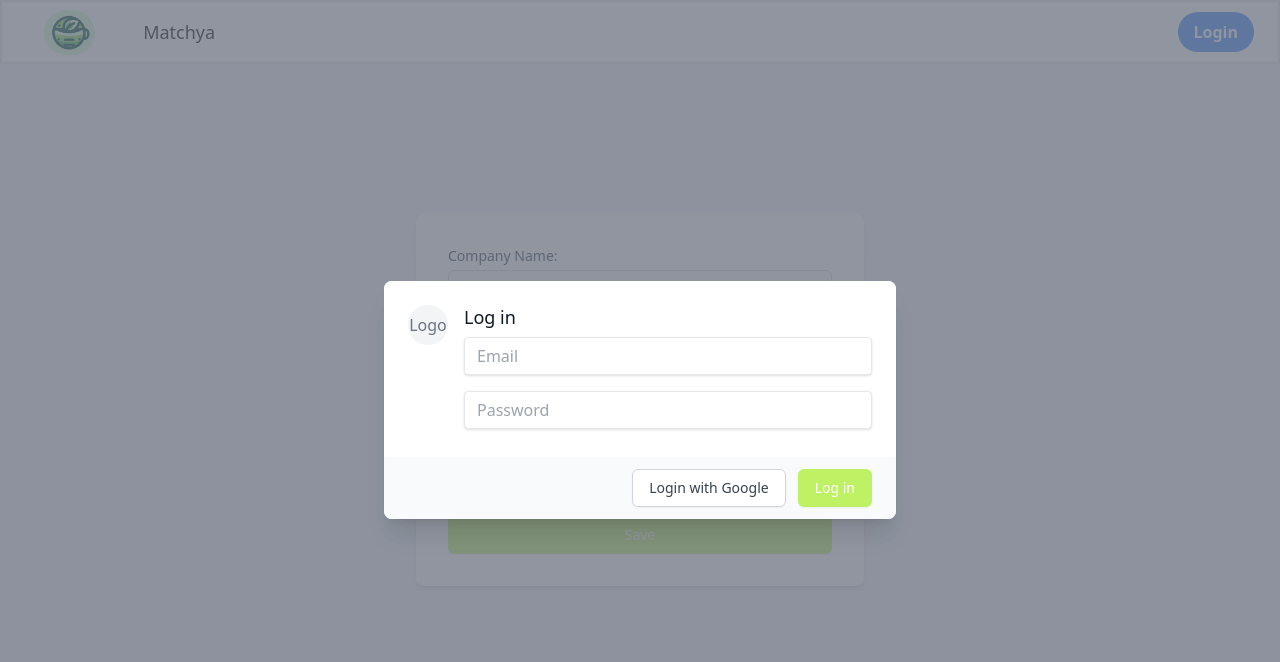
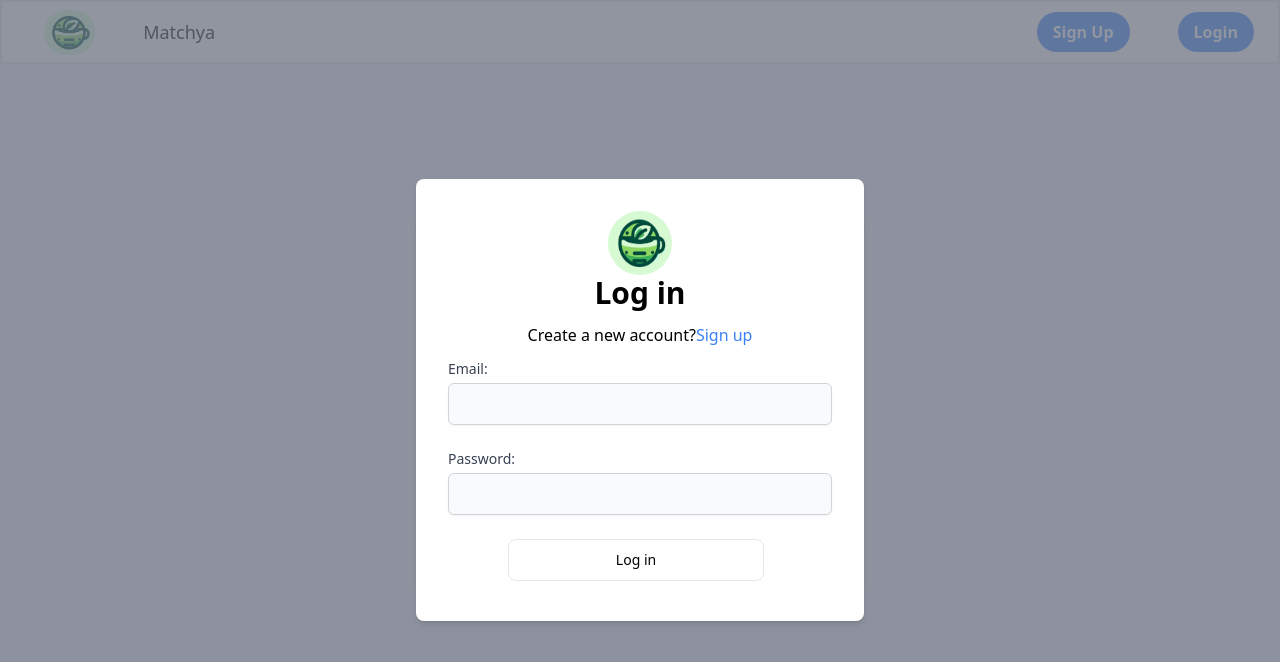
Before and after one commit to matchya/matchya, a React (Vite) app in the folder matchya-web/: page /settings in a window 1280 px wide. Both pictures are taken after a click on the button "Login". Shown: the top 662 px of the page. Built offline with nearby package versions, Linux system fonts and the light colour scheme.

Commit message:
componentize auth modal

```diff
--- /dev/null
+++ b/matchya-web/src/components/AuthModal.tsx
@@ -0,0 +1,79 @@
+import FormInput from "./FormInput";
+import Button from "./Button";
+import matchIcon from "../assets/matchya-icon.png";
+import { useState } from "react";
+
+interface Props {
+  type: string // 'login' or 'signup'
+  action: (...args: string[]) => void // login or signup function
+  close: () => void
+  switchModal: () => void
+}
+
+const AuthModal = ({ type, action, close, switchModal }: Props) => {
+  const [companyName, setCompanyName] = useState('');
+  const [email, setEmail] = useState('');
+  const [githubUrl, setGithubUrl] = useState('');
+  const [password, setPassword] = useState('');
+
+
+  const clickOutside = (event: React.MouseEvent<HTMLDivElement, MouseEvent>) => {
+    if ((event.target as HTMLDivElement).id === 'outside') {
+      close();
+    }
+  }
+
+  const handleSubmit = (event: React.FormEvent<HTMLFormElement>) => {
+    event.preventDefault();
+    if (type === 'login') {
+      action(email, password);
+    } else {
+      action(companyName, email, githubUrl, password);
+    }
+  }
+
+  return (
+    <div className="fixed inset-0 bg-gray-500 bg-opacity-75 flex justify-center items-center"
+      id="outside"
+      onClick={clickOutside}
+    >
+      <div className="p-8 bg-white shadow-md rounded-lg w-full max-w-md">
+        <img className="h-16 w-16 rounded-full mx-auto" src={ matchIcon } />
+        <h1 className="text-3xl font-bold text-center">
+          {type === 'login' ? 'Log in' : 'Sign up'}
+        </h1>
+
+        {type === 'login' ?
+          (
+            <p className="text-center my-3">Create a new account?
+                <span className="text-blue-500 cursor-pointer" onClick={switchModal}>Sign up</span>
+            </p>
+          ) :
+          (
+            <p className="text-center my-3">Already have an account?
+              <span className="text-blue-500 cursor-pointer" onClick={switchModal}>Log in</span>
+            </p>
+          )
+        }
+
+          <form onSubmit={handleSubmit} className="space-y-6">
+            {
+              type === 'signup' &&
+              <FormInput label="Company Name" id="company-name" type="text" className="my-3" value={companyName} onChange={(e) => setCompanyName(e.target.value)} />
+            }
+              <FormInput label="Email" id="email" type="email" className="my-3" value={email} onChange={(e) => setEmail(e.target.value)} />
+              <FormInput label="Password" id="password" type="password" className="mt-3" value={password} onChange={(e) => setPassword(e.target.value)} />
+            {
+              type === 'signup' &&
+              <FormInput label="GitHub Account URL" id="github-url" type="url" className="mt-3" value={githubUrl} onChange={(e) => {setGithubUrl(e.target.value)}} />
+            }
+            <div className="flex justify-center w-full">
+              <Button text={type === 'login' ? 'Log in' : 'Sign up'} color="green" className="w-2/3" />
+            </div>
+          </form>
+        </div>
+    </div>
+  );
+};
+
+export default AuthModal;
--- /dev/null
+++ b/matchya-web/src/components/Button.tsx
@@ -0,0 +1,18 @@
+interface Props {
+    text: string;
+    color?: string;
+    className?: string;
+    onClick?: () => void;
+}
+
+const Button = ({ text, color, className, onClick }: Props) => {
+    return (
+        <button
+            className={`text-${color}-700 hover:text-white border border-${color}-700 hover:bg-${color}-800 focus:ring-4 focus:outline-none focus:ring-${color}-300 font-medium rounded-lg text-sm px-5 py-2.5 text-center me-2 mb-2 dark:border-${color}-500 dark:text-${color}-500 dark:hover:text-white dark:hover:bg-${color}-600 dark:focus:ring-${color}-800 ${className}`}
+            onClick={onClick}>
+            {text}
+        </button>
+    );
+}
+
+export default Button;
--- /dev/null
+++ b/matchya-web/src/components/FormInput.tsx
@@ -0,0 +1,32 @@
+interface Props {
+    label?: string;
+    placeholder?: string;
+    id: string;
+    type: string;
+    className?: string;
+    value: string;
+    onChange: (event: React.ChangeEvent<HTMLInputElement>) => void;
+}
+
+const FormInput = ({ label, placeholder, id, type, className, value, onChange }: Props ) => {
+    return (
+        <div className={className}>
+            {
+                label &&
+                <label htmlFor={id} className="block text-sm font-medium text-gray-700">
+                    {label}:
+                </label>
+            }
+            <input
+                type={type}
+                id={id}
+                placeholder={placeholder}
+                className="mt-1 block w-full px-3 py-2 bg-gray-50 border border-gray-300 rounded-md shadow-sm focus:outline-none focus:ring-lime-300 focus:border-lime-300"
+                value={value}
+                onChange={onChange}
+            />
+        </div>
+    );
+}
+
+export default FormInput;
--- a/matchya-web/src/components/Header.tsx
+++ b/matchya-web/src/components/Header.tsx
@@ -1,6 +1,6 @@
 import { useState } from 'react'
 import matchyaIcon from '../assets/matchya-icon.png'
-import LoginModal from './LoginModal'
+import AuthModal from './AuthModal'
 import { useNavigate } from 'react-router'
 import { Link } from 'react-router-dom'
 
@@ -8,14 +8,36 @@ const Header = () => {
     const navigate = useNavigate();
     const [isAuthenticated, setIsAuthenticated] = useState(false)
     const [showLoginModal, setShowLoginModal] = useState(false)
+    const [showSignupModal, setShowSignupModal] = useState(false)
+
+    const switchModal = () => {
+        console.log("swtich")
+        setShowLoginModal(!showLoginModal);
+        setShowSignupModal(!showSignupModal);
+    }
+
+    const showSignupModalHandler = () => {
+        setShowSignupModal(true);
+    }
 
     const showLoginModalHandler = () => {
         setShowLoginModal(true);
     }
 
-    const login = () => {
+    const signup = (company_name: string, email: string, github_url: string, password: string) => {
+        console.log('Company:', company_name);
+        console.log('Email:', email);
+        console.log('GitHub URL:', github_url);
+        console.log('Password:', password);
+        setShowSignupModal(false);
+        setIsAuthenticated(true);
+    }
+
+    const login = (email: string, password: string) => {
+        console.log('Email:', email);
+        console.log('Password:', password);
         setShowLoginModal(false);
-        setIsAuthenticated(true)
+        setIsAuthenticated(true);
     }
 
     const logout = () => {
@@ -24,14 +46,14 @@ const Header = () => {
     }
 
     const navigateToSettings = () => {
-        // Navigate to the settings page
         navigate('/settings');
     }
 
 
   return (
     <div className='w-full h-16 absolute bg-white border-2 flex justify-between'>
-        { showLoginModal && <LoginModal login={login} />}
+        { showLoginModal && <AuthModal type="login" action={login} close={() => setShowLoginModal(false)} switchModal={switchModal}  />}
+        { showSignupModal && <AuthModal type="signup" action={signup} close={() => setShowSignupModal(false)} switchModal={switchModal}  />}
         <div className='w-1/5 flex justify-center items-center'>
             <img className="h-3/4 rounded-full m-6" src={ matchyaIcon } />
             <Link to='/'>
@@ -40,22 +62,35 @@ const Header = () => {
         </div>
         <div className='w-1/4 flex justify-end items-center'>
             {
-                isAuthenticated && (
-                    <button
-                        className='bg-blue-500 hover:bg-blue-700 text-white font-bold py-2 px-4 rounded-full m-6'
-                        onClick={navigateToSettings}>
-                        Settings
-                    </button>
+                isAuthenticated ?
+                (
+                    <>
+                        <HeaderButton text='Settings' onClick={navigateToSettings} />
+                        <HeaderButton text={'Logout'} onClick={logout} />
+                    </>
+                ) :
+                (
+                    <>
+                        <HeaderButton text='Sign Up' onClick={showSignupModalHandler} />
+                        <HeaderButton text={'Login'} onClick={showLoginModalHandler} />
+                    </>
                 )
             }
-            <button
-                className='bg-blue-500 hover:bg-blue-700 text-white font-bold py-2 px-4 rounded-full m-6'
-                onClick={isAuthenticated ? logout: showLoginModalHandler}>
-                { isAuthenticated ? 'Logout' : 'Login'}
-            </button>
         </div>
     </div>
   )
 }
 
 export default Header
+
+
+
+const HeaderButton = ({ text, onClick }: { text: string, onClick: () => void }) => {
+    return (
+        <button
+            className='bg-blue-500 hover:bg-blue-700 text-white font-bold py-2 px-4 rounded-full m-6'
+            onClick={onClick}>
+            { text }
+        </button>
+    )
+}
--- a/matchya-web/src/components/LoginModal.tsx
+++ /dev/null
@@ -1,62 +0,0 @@
-
-interface Props {
-    login: () => void
-}
-
-const LoginModal = ({login}: Props) => {
-
-
-  return (
-    // This outer div could be your modal's background overlay
-    <div className="fixed inset-0 bg-gray-500 bg-opacity-75 flex justify-center items-center">
-      {/* This is the modal container */}
-      <div className="bg-white rounded-lg overflow-hidden shadow-xl transform transition-all sm:max-w-lg sm:w-full">
-        <div className="bg-white px-4 pt-5 pb-4 sm:p-6 sm:pb-4">
-          <div className="sm:flex sm:items-start">
-            <div className="mx-auto flex-shrink-0 flex items-center justify-center h-12 w-12 rounded-full bg-gray-100 sm:mx-0 sm:h-10 sm:w-10">
-              {/* Replace this with your logo */}
-              <span className="text-gray-500">Logo</span>
-            </div>
-            <div className="mt-3 text-center sm:mt-0 sm:ml-4 sm:text-left w-full">
-              <h3 className="text-lg leading-6 font-medium text-gray-900" id="modal-title">
-                Log in
-              </h3>
-              <div className="mt-2">
-                <input
-                  className="shadow appearance-none border rounded w-full py-2 px-3 text-gray-700 leading-tight focus:outline-none focus:shadow-outline"
-                  id="email"
-                  type="email"
-                  placeholder="Email"
-                />
-                <input
-                  className="mt-4 shadow appearance-none border rounded w-full py-2 px-3 text-gray-700 mb-3 leading-tight focus:outline-none focus:shadow-outline"
-                  id="password"
-                  type="password"
-                  placeholder="Password"
-                />
-              </div>
-            </div>
-          </div>
-        </div>
-        {/* This is the footer */}
-        <div className="bg-gray-50 px-4 py-3 sm:px-6 sm:flex sm:flex-row-reverse">
-          <button
-            type="button"
-            className="w-full inline-flex justify-center rounded-md border border-transparent shadow-sm px-4 py-2 bg-lime-300 text-base font-medium text-white hover:bg-lime-400 focus:outline-none focus:ring-2 focus:ring-offset-2 focus:ring-lime-300 sm:ml-3 sm:w-auto sm:text-sm"
-            onClick={login}
-          >
-            Log in
-          </button>
-          <button
-            type="button"
-            className="mt-3 w-full inline-flex justify-center rounded-md border border-gray-300 shadow-sm px-4 py-2 bg-white text-base font-medium text-gray-700 hover:bg-gray-50 focus:outline-none focus:ring-2 focus:ring-offset-2 focus:ring-indigo-500 sm:mt-0 sm:w-auto sm:text-sm"
-          >
-            Login with Google
-          </button>
-        </div>
-      </div>
-    </div>
-  );
-};
-
-export default LoginModal;
--- a/matchya-web/src/screens/Settings.tsx
+++ b/matchya-web/src/screens/Settings.tsx
@@ -1,4 +1,5 @@
 import React, { useState } from 'react';
+import FormInput from '../components/FormInput';
 
 const Settings = () => {
   const [companyName, setCompanyName] = useState('');
@@ -45,30 +46,3 @@ const Settings = () => {
 };
 
 export default Settings;
-
-
-
-interface FormInputProps {
-  label: string;
-  id: string;
-  type: string;
-  value: string;
-  onChange: (event: React.ChangeEvent<HTMLInputElement>) => void;
-}
-
-const FormInput = ({ label, id, type, value, onChange }: FormInputProps ) => {
-  return (
-    <div>
-        <label htmlFor={id} className="block text-sm font-medium text-gray-700">
-          {label}:
-        </label>
-        <input
-          type={type}
-          id={id}
-          className="mt-1 block w-full px-3 py-2 bg-gray-50 border border-gray-300 rounded-md shadow-sm focus:outline-none focus:ring-lime-300 focus:border-lime-300"
-          value={value}
-          onChange={onChange}
-        />
-      </div>
-  );
-}
```
